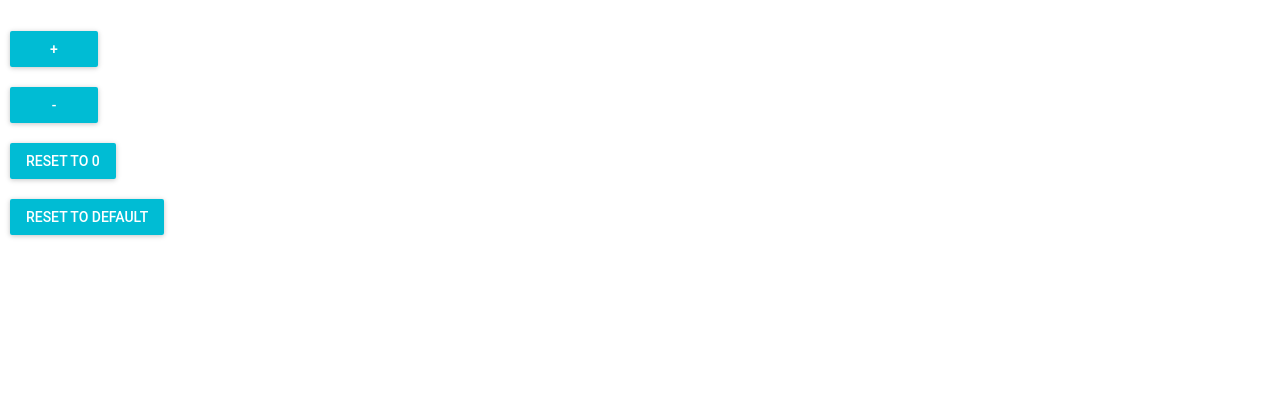
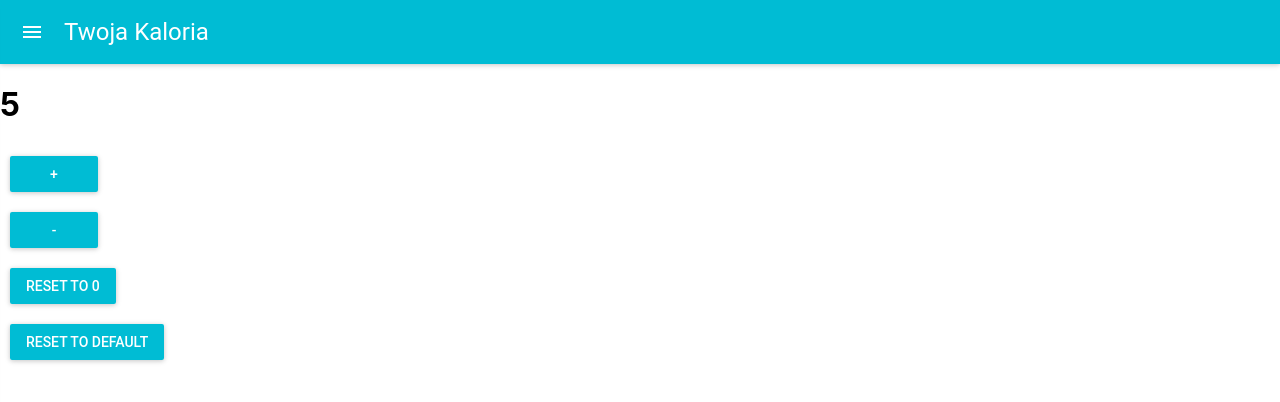
Before and after one commit to KrystianKaminski/js-react-day3, a React (Create React App) app: page /counter in a window 1280 px wide. Shown: the top 402 px of the page. Built offline with nearby package versions, Linux system fonts and the light colour scheme.

Commit message:
Reduce to one path

```diff
--- a/src/App.js
+++ b/src/App.js
@@ -8,10 +8,13 @@ import Navigation from './Navigation/Navigation'
 
 const App = (props) => (
   <div>
+    <Navigation
+      label="Twoja Kaloria"
+      />
     <Router>
       <div>
-        <Route path="/counter" exact={true} component={Counter} />
-        <Route path="/" exact={true} component={Navigation} />
+        <Route path="/counter" exact={true} component={() => <Counter startNumber={5}/>}
+        />
       </div>
     </Router>
   </div>
--- a/src/Counter.js
+++ b/src/Counter.js
@@ -3,13 +3,13 @@ import Button from './components/Button';
 
 class Counter extends React.Component {
     state = {
-            number: this.props.startNumber
-        }
+            number: this.props.startNumber || 0
+    }
 
         incHandler = () => this.setState({ number: this.state.number + 1})
         decHandler = () => this.setState({ number: this.state.number - 1})
         zeroHandler = () => this.setState( { number: 0})
-        defaultHandler = () => this.setState( {number: this.props.startNumber})
+        defaultHandler = () => this.setState( {number: this.props.startNumber || 0})
 
 
 
```
